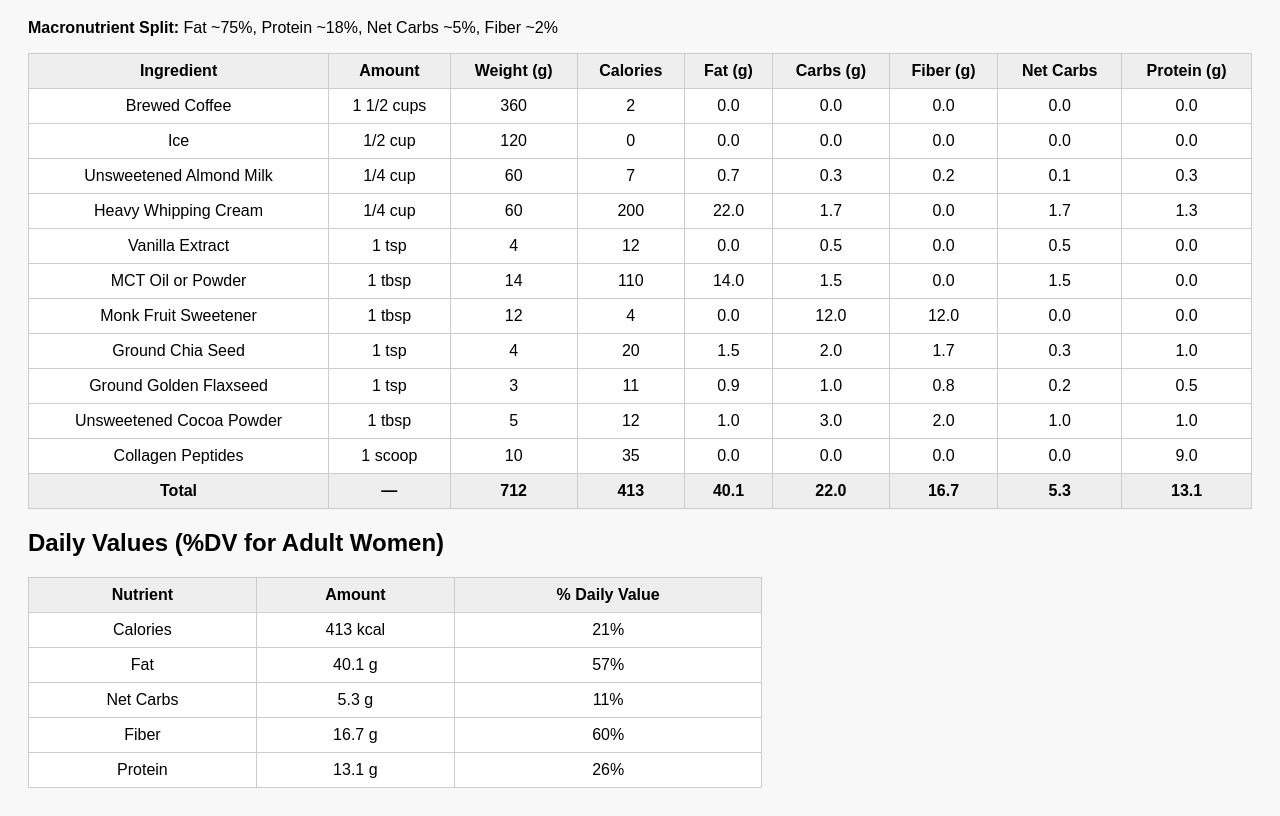
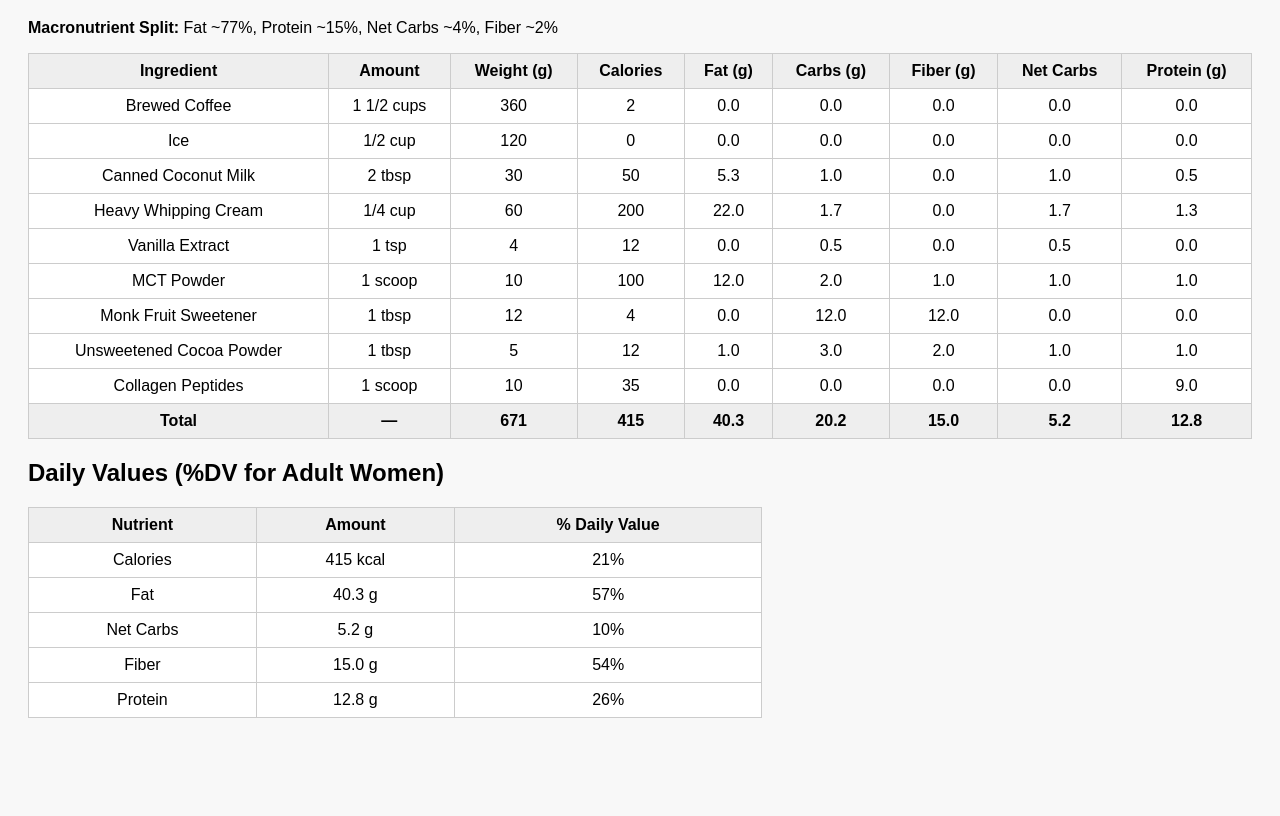
Before and after one commit to cwgabel/Kelly, a plain HTML site: page Shea.html in a window 1280 px wide. Shown: the part 89-905 px from the top of the page. After the commit the page ends 835 px from the top, so only its background shows below. Drawn offline with Linux system fonts and the light colour scheme.

Commit message:
Update Shea.html
removed seeds, replace almond milk with coconut milk

```diff
--- a/Shea.html
+++ b/Shea.html
@@ -33,7 +33,7 @@
 </head>
 <body>
   <h1>Keto Coffee Meal Shake – Ingredients with Macros</h1>
-  <p><strong>Macronutrient Split:</strong> Fat ~75%, Protein ~18%, Net Carbs ~5%, Fiber ~2%</p>
+  <p><strong>Macronutrient Split:</strong> Fat ~77%, Protein ~15%, Net Carbs ~4%, Fiber ~2%</p>
   <table>
     <thead>
       <tr>
@@ -51,16 +51,14 @@
     <tbody>
       <tr><td>Brewed Coffee</td><td>1 1/2 cups</td><td>360</td><td>2</td><td>0.0</td><td>0.0</td><td>0.0</td><td>0.0</td><td>0.0</td></tr>
       <tr><td>Ice</td><td>1/2 cup</td><td>120</td><td>0</td><td>0.0</td><td>0.0</td><td>0.0</td><td>0.0</td><td>0.0</td></tr>
-      <tr><td>Unsweetened Almond Milk</td><td>1/4 cup</td><td>60</td><td>7</td><td>0.7</td><td>0.3</td><td>0.2</td><td>0.1</td><td>0.3</td></tr>
+      <tr><td>Canned Coconut Milk</td><td>2 tbsp</td><td>30</td><td>50</td><td>5.3</td><td>1.0</td><td>0.0</td><td>1.0</td><td>0.5</td></tr>
       <tr><td>Heavy Whipping Cream</td><td>1/4 cup</td><td>60</td><td>200</td><td>22.0</td><td>1.7</td><td>0.0</td><td>1.7</td><td>1.3</td></tr>
       <tr><td>Vanilla Extract</td><td>1 tsp</td><td>4</td><td>12</td><td>0.0</td><td>0.5</td><td>0.0</td><td>0.5</td><td>0.0</td></tr>
-      <tr><td>MCT Oil or Powder</td><td>1 tbsp</td><td>14</td><td>110</td><td>14.0</td><td>1.5</td><td>0.0</td><td>1.5</td><td>0.0</td></tr>
+      <tr><td>MCT Powder</td><td>1 scoop</td><td>10</td><td>100</td><td>12.0</td><td>2.0</td><td>1.0</td><td>1.0</td><td>1.0</td></tr>
       <tr><td>Monk Fruit Sweetener</td><td>1 tbsp</td><td>12</td><td>4</td><td>0.0</td><td>12.0</td><td>12.0</td><td>0.0</td><td>0.0</td></tr>
-      <tr><td>Ground Chia Seed</td><td>1 tsp</td><td>4</td><td>20</td><td>1.5</td><td>2.0</td><td>1.7</td><td>0.3</td><td>1.0</td></tr>
-      <tr><td>Ground Golden Flaxseed</td><td>1 tsp</td><td>3</td><td>11</td><td>0.9</td><td>1.0</td><td>0.8</td><td>0.2</td><td>0.5</td></tr>
       <tr><td>Unsweetened Cocoa Powder</td><td>1 tbsp</td><td>5</td><td>12</td><td>1.0</td><td>3.0</td><td>2.0</td><td>1.0</td><td>1.0</td></tr>
       <tr><td>Collagen Peptides</td><td>1 scoop</td><td>10</td><td>35</td><td>0.0</td><td>0.0</td><td>0.0</td><td>0.0</td><td>9.0</td></tr>
-      <tr><th>Total</th><th>—</th><th>712</th><th>413</th><th>40.1</th><th>22.0</th><th>16.7</th><th>5.3</th><th>13.1</th></tr>
+      <tr><th>Total</th><th>—</th><th>671</th><th>415</th><th>40.3</th><th>20.2</th><th>15.0</th><th>5.2</th><th>12.8</th></tr>
     </tbody>
   </table>
 
@@ -74,11 +72,11 @@
       </tr>
     </thead>
     <tbody>
-      <tr><td>Calories</td><td>413 kcal</td><td>21%</td></tr>
-      <tr><td>Fat</td><td>40.1 g</td><td>57%</td></tr>
-      <tr><td>Net Carbs</td><td>5.3 g</td><td>11%</td></tr>
-      <tr><td>Fiber</td><td>16.7 g</td><td>60%</td></tr>
-      <tr><td>Protein</td><td>13.1 g</td><td>26%</td></tr>
+      <tr><td>Calories</td><td>415 kcal</td><td>21%</td></tr>
+      <tr><td>Fat</td><td>40.3 g</td><td>57%</td></tr>
+      <tr><td>Net Carbs</td><td>5.2 g</td><td>10%</td></tr>
+      <tr><td>Fiber</td><td>15.0 g</td><td>54%</td></tr>
+      <tr><td>Protein</td><td>12.8 g</td><td>26%</td></tr>
     </tbody>
   </table>
 </body>
```
